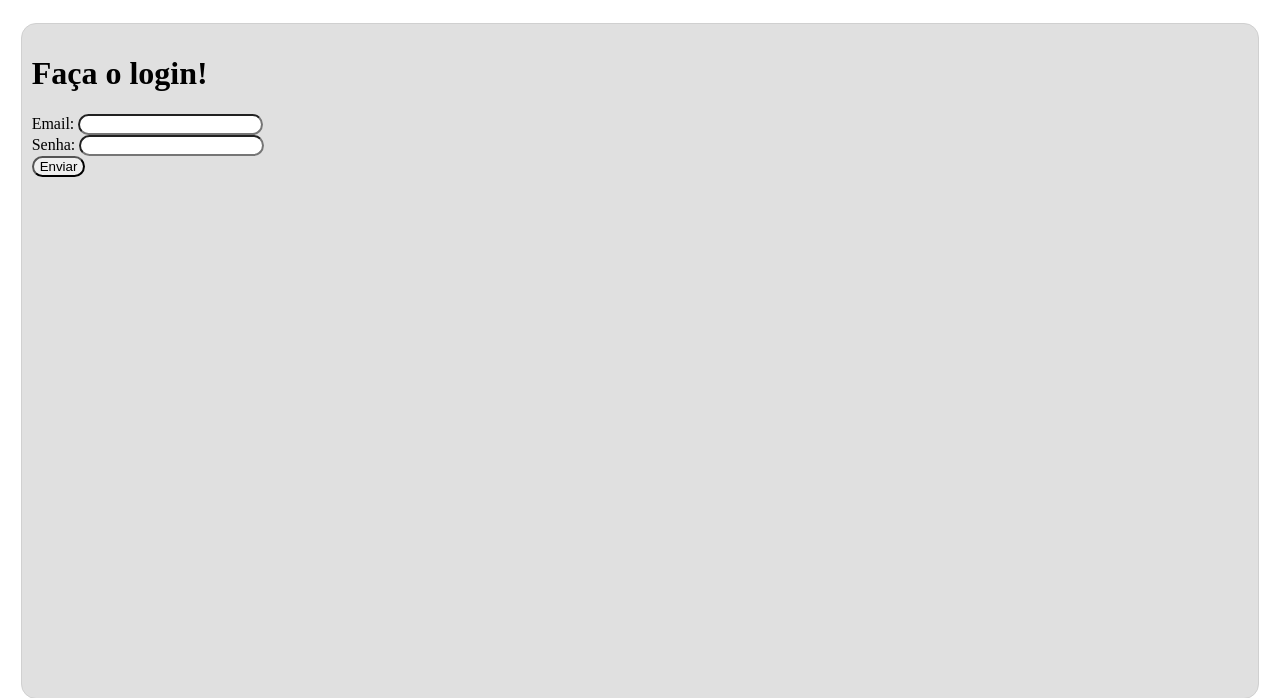
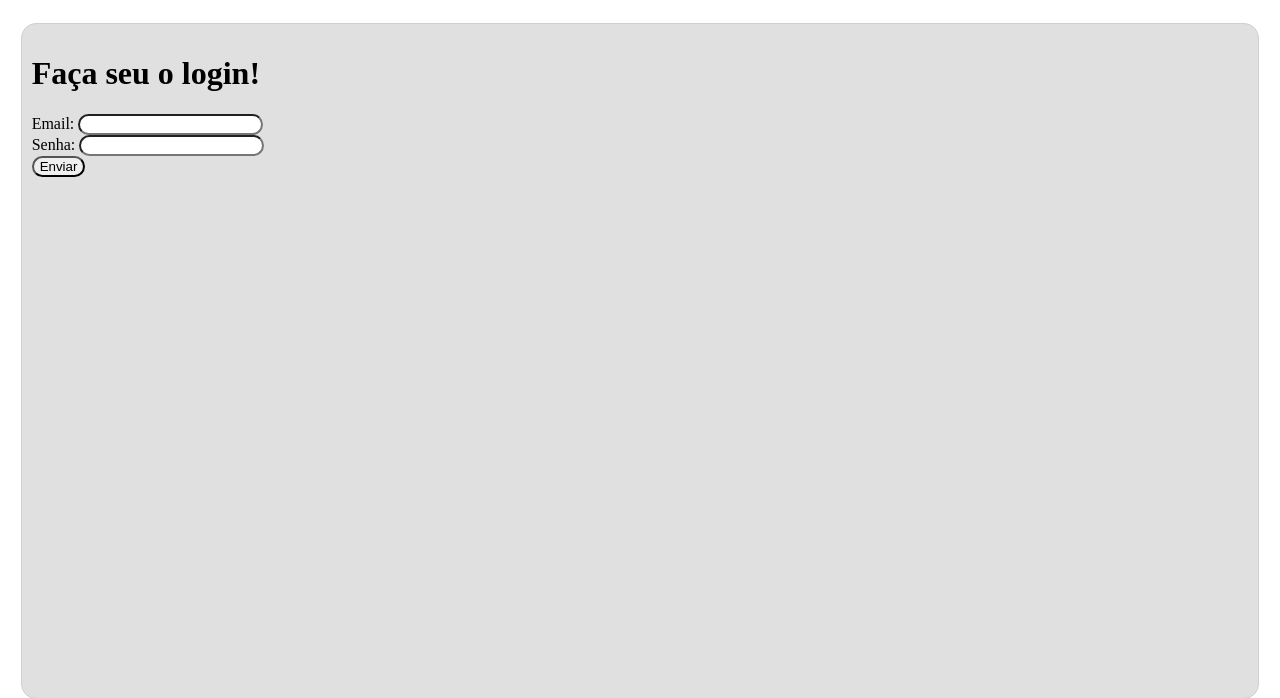
Before and after one commit to DianeFenzi/ESProject, a Flask app: page /login in a window 1280 px wide. Shown: the part 62-760 px from the top of the page. Run offline with Flask 2, Linux system fonts and the light colour scheme; some libraries are stand-ins or nearby versions.

Commit message:
Update login.html.j2

```diff
--- a/imdb/principal/templates/login.html.j2
+++ b/imdb/principal/templates/login.html.j2
@@ -1,7 +1,7 @@
 {% extends "base.html.j2" %}
 {% block title%}Login{% endblock %}
 {% block content%}
-  <h1>Faça o login!</h1>
+  <h1>Faça seu o login!</h1>
   <form action="{{url_for('principal.login')}}" method="POST">
      <input type="hidden" name="csrf_token" value="{{ csrf_token() }}"/>
      <div>
```
